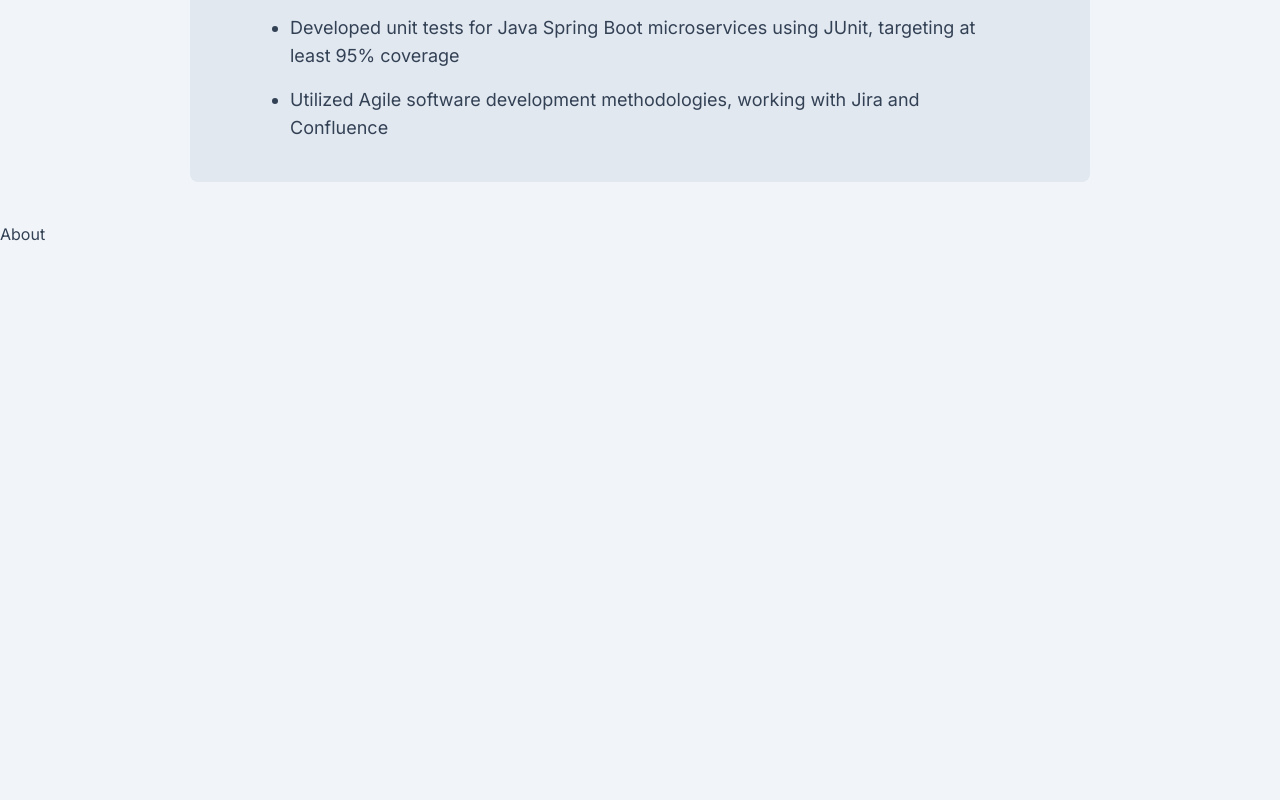
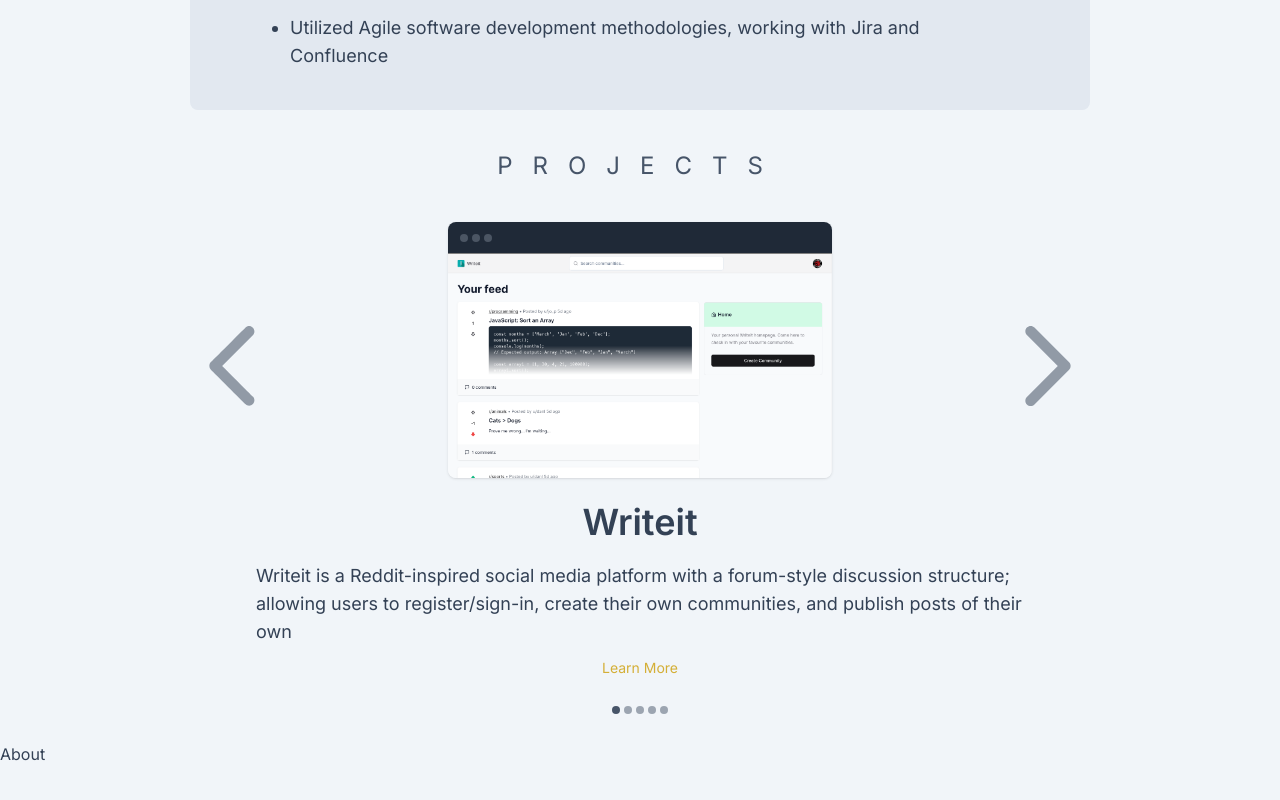
Before and after one commit to jianylei/portfolioV3, a Next.js app: page / in a window 1280 px wide. Shown: the part 1870-2670 px from the top of the page. Built offline with nearby package versions, Linux system fonts and the light colour scheme.

Commit message:
Created projects section

```diff
--- a/package.json
+++ b/package.json
@@ -16,7 +16,9 @@
     "@types/react-dom": "18.2.6",
     "autoprefixer": "10.4.14",
     "class-variance-authority": "^0.6.0",
+    "classnames": "^2.3.2",
     "clsx": "^1.2.1",
+    "embla-carousel-react": "^8.0.0-rc07",
     "eslint": "8.43.0",
     "eslint-config-next": "13.4.7",
     "framer-motion": "^10.12.17",
@@ -31,5 +33,9 @@
     "tailwindcss": "3.3.2",
     "tailwindcss-animate": "^1.0.6",
     "typescript": "5.1.3"
+  },
+  "devDependencies": {
+    "prettier": "^2.8.8",
+    "prettier-plugin-tailwindcss": "^0.3.0"
   }
 }
--- a/src/app/layout.tsx
+++ b/src/app/layout.tsx
@@ -21,14 +21,14 @@ export default function RootLayout({
     <html
       lang="en"
       className={cn(
-        'text-slate-800 antialiase scroll-smooth overflow-scroll z-0',
+        'antialiase z-0 overflow-scroll overflow-x-hidden scroll-smooth text-slate-800',
         inter.className
       )}>
-      <body className="min-h-screen pt-24 antialiased">
+      <body className="min-h-screen pt-12 antialiased">
         <Providers>
           <Navbar />
 
-          <div className="container max-w-7xl mx-auto h-full pt-12">
+          <div className="container mx-auto h-full max-w-7xl pt-12">
             {children}
           </div>
         </Providers>
--- a/src/app/page.tsx
+++ b/src/app/page.tsx
@@ -12,11 +12,11 @@ export default function Home() {
       {/* Hero */}
       <HeroSection />
 
+      {/* Experience */}
+      <ExperienceSection />
+
       {/* Projects */}
       <ProjectSection />
-
-      {/* Experience */}
-      <ExperienceSection />
 
       {/* About */}
       <AboutSection />
--- a/src/components/ExperienceCard.tsx
+++ b/src/components/ExperienceCard.tsx
@@ -8,7 +8,7 @@ const ExperienceCard: FC<ExperienceCardProps> = ({}) => {
   return (
     <article
       className="flex flex-col rounded-lg items-center space-y-7 flex-shrink-0 w-[500px]
-      md:w-[600px] xl:w-[900px] snap-center bg-slate-200 dark:bg-[#292929] p-10
+      md:w-[700px] lg:w-[850px] xl:w-[900px] snap-center bg-slate-200 dark:bg-[#292929] p-10
       transition-opacity duration-200 overflow-hidden">
       {/* opacity-40 hover:opacity-100 */}
       <motion.div
--- /dev/null
+++ b/src/components/ProjectImageCard.tsx
@@ -0,0 +1,22 @@
+import Image from 'next/image'
+import { FC } from 'react'
+
+interface ProjectImageCardProps {}
+
+const ProjectImageCard: FC<ProjectImageCardProps> = ({}) => {
+  return (
+    <div className="m-auto h-64 w-96 overflow-hidden rounded-lg shadow">
+      <div
+        className="flex h-8 w-full gap-1 border-b border-gray-default
+        bg-gray-800 p-3 dark:border-gray-400 dark:bg-gray-default/50">
+        <div className="h-2 w-2 rounded-full bg-gray-600 dark:bg-gray-default" />
+        <div className="h-2 w-2 rounded-full bg-gray-600 dark:bg-gray-default" />
+        <div className="h-2 w-2 rounded-full bg-gray-600 dark:bg-gray-default" />
+      </div>
+
+      <Image src="/test.png" alt="test" width="500" height="500" />
+    </div>
+  )
+}
+
+export default ProjectImageCard
--- a/src/components/ProjectSection.tsx
+++ b/src/components/ProjectSection.tsx
@@ -1,9 +1,106 @@
+'use client'
+
 import { FC } from 'react'
+import ProjectImageCard from './ProjectImageCard'
+import { motion } from 'framer-motion'
+import Carousel from './carousel/Carousel'
+import Image from 'next/image'
 
 interface ProjectSectionProps {}
 
 const ProjectSection: FC<ProjectSectionProps> = ({}) => {
-  return <div>ProjectSection</div>
+  const images = [
+    '/test.png',
+    '/test.png',
+    '/test.png',
+    '/test.png',
+    '/test.png'
+  ]
+  return (
+    <section id="projects">
+      <motion.div
+        initial={{ opacity: 0 }}
+        whileInView={{ opacity: 1 }}
+        transition={{ duration: 1.4 }}
+        className="relative mx-auto flex h-full max-w-full flex-col
+        items-center justify-evenly overflow-hidden px-10 text-left">
+        <h3 className="text-2xl uppercase tracking-[20px] text-slate-600 dark:text-gray-default">
+          Projects
+        </h3>
+
+        <div className="mx-auto w-full">
+          <Carousel loop>
+            {images.map((src, i) => {
+              return (
+                <div
+                  className="relative h-full flex-[0_0_100%] items-center justify-center space-y-6 px-20
+                  py-10 md:px-44"
+                  key={i}>
+                  <ProjectImageCard />
+
+                  <div className="max-w-6xl px-0 md:px-10">
+                    <h4 className="text-center text-4xl font-semibold">
+                      Writeit
+                    </h4>
+
+                    <p className="m-0 mb-3 mt-5 text-center text-lg md:text-left">
+                      Writeit is a Reddit-inspired social media platform with a
+                      forum-style discussion structure; allowing users to
+                      register/sign-in, create their own communities, and
+                      publish posts of their own
+                    </p>
+
+                    <div className="flex justify-center">
+                      <button className="text-sm text-[#D4AF37] dark:text-[#F7AB0A] dark:hover:text-[#F7AB0A]/80">
+                        Learn More
+                      </button>
+                    </div>
+                  </div>
+                </div>
+              )
+            })}
+          </Carousel>
+        </div>
+
+        {/*
+        <div
+          className="relative z-10 flex w-full snap-x snap-mandatory overflow-y-hidden
+          overflow-x-scroll">
+          {projects.map((project) => {
+            return (
+              <div
+                className="flex h-full w-screen flex-shrink-0 snap-center flex-col
+                items-center justify-center space-y-5 p-20 md:p-44">
+                <motion.div
+                  initial={{
+                    y: -300,
+                    opacity: 0
+                  }}
+                  transition={{ duration: 1.2 }}
+                  whileInView={{ opacity: 1, y: 0 }}
+                  viewport={{ once: true }}>
+                  <ProjectImageCard />
+                </motion.div>
+
+                <div className="max-w-6xl space-y-10 px-0 md:px-10">
+                  <h4 className="text-center text-4xl font-semibold">
+                    Writeit
+                  </h4>
+
+                  <p className="text-center text-lg md:text-left">
+                    Writeit is a Reddit-inspired social media platform with a
+                    forum-style discussion structure; allowing users to
+                    register/sign-in, create their own communities, and publish
+                    posts of their own
+                  </p>
+                </div>
+                </div>
+            )
+          })}
+        </div>*/}
+      </motion.div>
+    </section>
+  )
 }
 
 export default ProjectSection
--- /dev/null
+++ b/src/components/carousel/Carousel.tsx
@@ -0,0 +1,50 @@
+import useEmblaCarousel, { EmblaOptionsType } from 'embla-carousel-react'
+import { PropsWithChildren, useEffect, useState } from 'react'
+import CarouselDots from './CarouselDots'
+import React from 'react'
+import CarouselControls from './CarouselControls'
+
+type Props = PropsWithChildren & EmblaOptionsType
+
+const Carousel = ({ children, ...options }: Props) => {
+  const [emblaRef, emblaApi] = useEmblaCarousel(options)
+
+  const [selectedIndex, setSelectedIndex] = useState(0)
+
+  useEffect(() => {
+    function selectHandler() {
+      const index = emblaApi?.selectedScrollSnap()
+      setSelectedIndex(index || 0)
+    }
+
+    emblaApi?.on('select', selectHandler)
+    // cleanup
+    return () => {
+      emblaApi?.off('select', selectHandler)
+    }
+  }, [emblaApi])
+
+  const length = React.Children.count(children)
+  const canScrollNext = !!emblaApi?.canScrollNext()
+  const canScrollPrev = !!emblaApi?.canScrollPrev()
+
+  return (
+    <>
+      <div className="overflow-hidden" ref={emblaRef}>
+        <div className="flex">{children}</div>
+      </div>
+      <CarouselDots
+        itemsLength={length}
+        selectedIndex={selectedIndex}
+        onClick={(index: number) => emblaApi?.scrollTo(index)}
+      />
+      <CarouselControls
+        canScrollNext={canScrollNext}
+        canScrollPrev={canScrollPrev}
+        onNext={() => emblaApi?.scrollNext()}
+        onPrev={() => emblaApi?.scrollPrev()}
+      />
+    </>
+  )
+}
+export default Carousel
--- /dev/null
+++ b/src/components/carousel/CarouselControls.tsx
@@ -0,0 +1,48 @@
+type Props = {
+  canScrollPrev: boolean
+  canScrollNext: boolean
+  onPrev(): void
+  onNext(): void
+}
+const CarouselControls = (props: Props) => {
+  return (
+    <div className="left-0 top-14 flex h-[calc(100%-9rem)] w-full justify-center md:absolute">
+      <div
+        className="group flex w-[35%] items-center md:w-[40%] lg:w-[35%]"
+        onClick={() => {
+          if (props.canScrollPrev) {
+            props.onPrev()
+          }
+        }}>
+        <svg
+          viewBox="137.718 -1.001 366.563 644"
+          className="mb-32 h-20 w-20 bg-transparent text-slate-700/50 transition duration-150
+        group-hover:text-slate-700 dark:text-gray-default/50 dark:group-hover:text-gray-default">
+          <path
+            fill="currentColor"
+            d="M428.36 12.5c16.67-16.67 43.76-16.67 60.42 0 16.67 16.67 16.67 43.76 0 60.42L241.7 320c148.25 148.24 230.61 230.6 247.08 247.08 16.67 16.66 16.67 43.75 0 60.42-16.67 16.66-43.76 16.67-60.42 0-27.72-27.71-249.45-249.37-277.16-277.08a42.308 42.308 0 0 1-12.48-30.34c0-11.1 4.1-22.05 12.48-30.42C206.63 234.23 400.64 40.21 428.36 12.5z"
+          />
+        </svg>
+      </div>
+
+      <div
+        className="group flex w-[35%] items-center justify-end md:w-[40%] lg:w-[35%]"
+        onClick={() => {
+          if (props.canScrollNext) {
+            props.onNext()
+          }
+        }}>
+        <svg
+          viewBox="0 0 238.003 238.003"
+          className="mb-32 h-20 w-20 bg-transparent text-slate-700/50 transition duration-150
+          group-hover:text-slate-700 dark:text-gray-default/50 dark:group-hover:text-gray-default">
+          <path
+            fill="currentColor"
+            d="M181.776 107.719L78.705 4.648c-6.198-6.198-16.273-6.198-22.47 0s-6.198 16.273 0 22.47l91.883 91.883-91.883 91.883c-6.198 6.198-6.198 16.273 0 22.47s16.273 6.198 22.47 0l103.071-103.039a15.741 15.741 0 0 0 4.64-11.283c0-4.13-1.526-8.199-4.64-11.313z"
+          />
+        </svg>
+      </div>
+    </div>
+  )
+}
+export default CarouselControls
--- /dev/null
+++ b/src/components/carousel/CarouselDots.tsx
@@ -0,0 +1,28 @@
+import classNames from 'classnames'
+
+type Props = {
+  itemsLength: number
+  selectedIndex: number
+  onClick(index: number): void
+}
+const CarouselDots = ({ itemsLength, selectedIndex, onClick }: Props) => {
+  const arr = new Array(itemsLength).fill(0)
+  return (
+    <div className="my-2 flex -translate-y-5 justify-center gap-1">
+      {arr.map((_, index) => {
+        const selected = index === selectedIndex
+        return (
+          <div
+            className={classNames({
+              'h-2 w-2 cursor-pointer rounded-full bg-slate-600 transition-all duration-300 dark:bg-gray-default':
+                true,
+              'opacity-50': !selected
+            })}
+            key={index}
+            onClick={() => onClick(index)}></div>
+        )
+      })}
+    </div>
+  )
+}
+export default CarouselDots
--- a/src/components/navbar/Navbar.tsx
+++ b/src/components/navbar/Navbar.tsx
@@ -9,8 +9,8 @@ interface NavbarProps {}
 
 const Navbar: FC<NavbarProps> = ({}) => {
   return (
-    <header className="fixed top-0 inset-x-0 z-[10] p-5">
-      <div className="container max-w-7xl h-full mx-auto flex items-center justify-between overflow-hidden">
+    <header className="fixed inset-x-0 top-0 z-20 bg-slate-100 p-5 pb-2 dark:bg-[rgb(36,36,36)]">
+      <div className="container mx-auto flex h-full max-w-7xl items-center justify-between overflow-hidden">
         <motion.div
           initial={{
             x: -500,
@@ -36,14 +36,14 @@ const Navbar: FC<NavbarProps> = ({}) => {
             fgColor="gray"
             bgColor="transparent"
           />
-          <div className="flex flex-row items-center cursor-pointer">
+          <div className="flex cursor-pointer flex-row items-center">
             <SocialIcon
               className="cursor-pointer"
               network="email"
               fgColor="gray"
               bgColor="transparent"
             />
-            <p className="uppercase hidden md:inline-flex text-gray-default">
+            <p className="hidden uppercase text-gray-default md:inline-flex">
               Get In Touch
             </p>
           </div>
```
Also changed, not shown: public/test.png (added), 1 other file (tests, documents, lock files or other folders).
